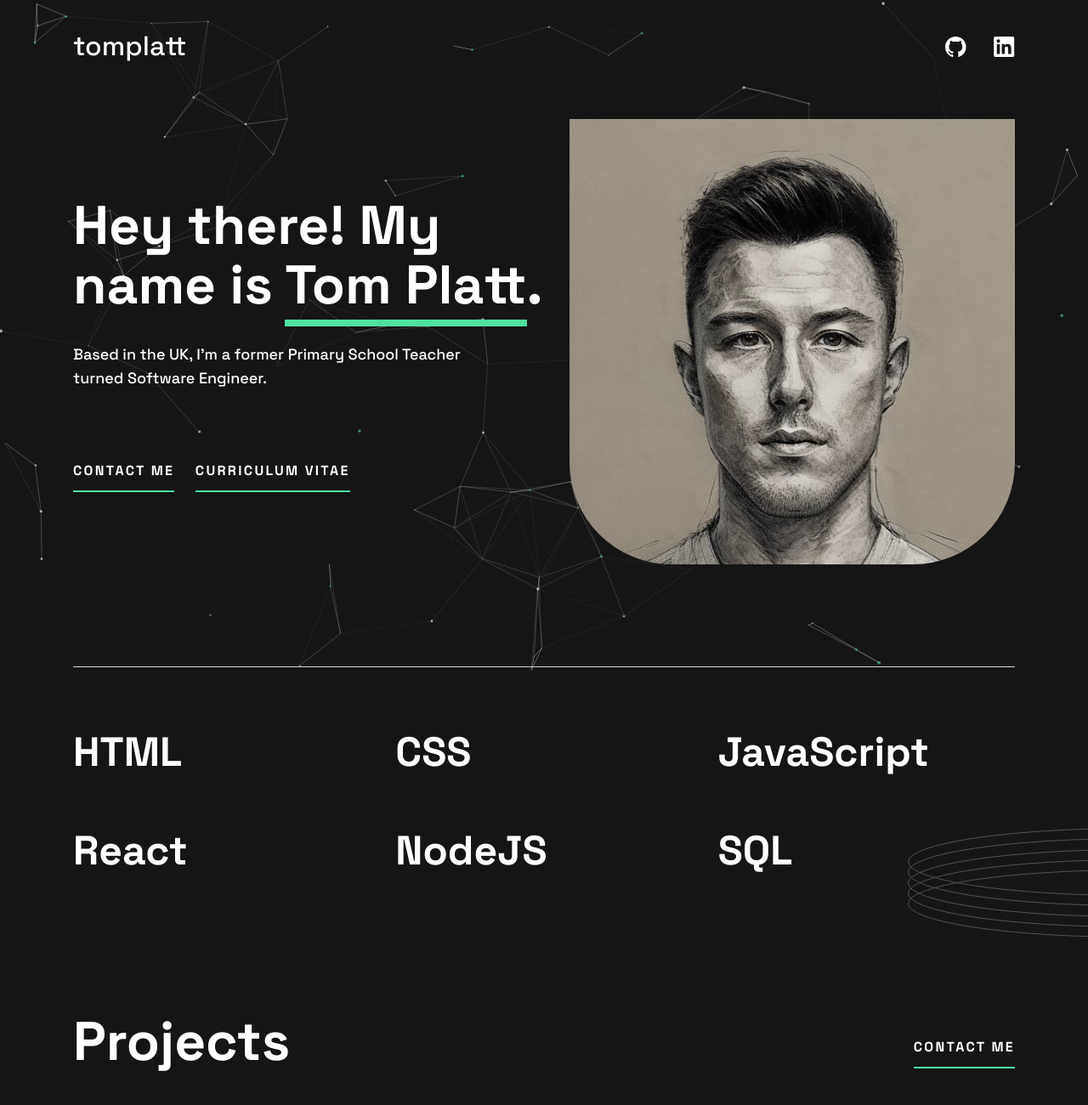
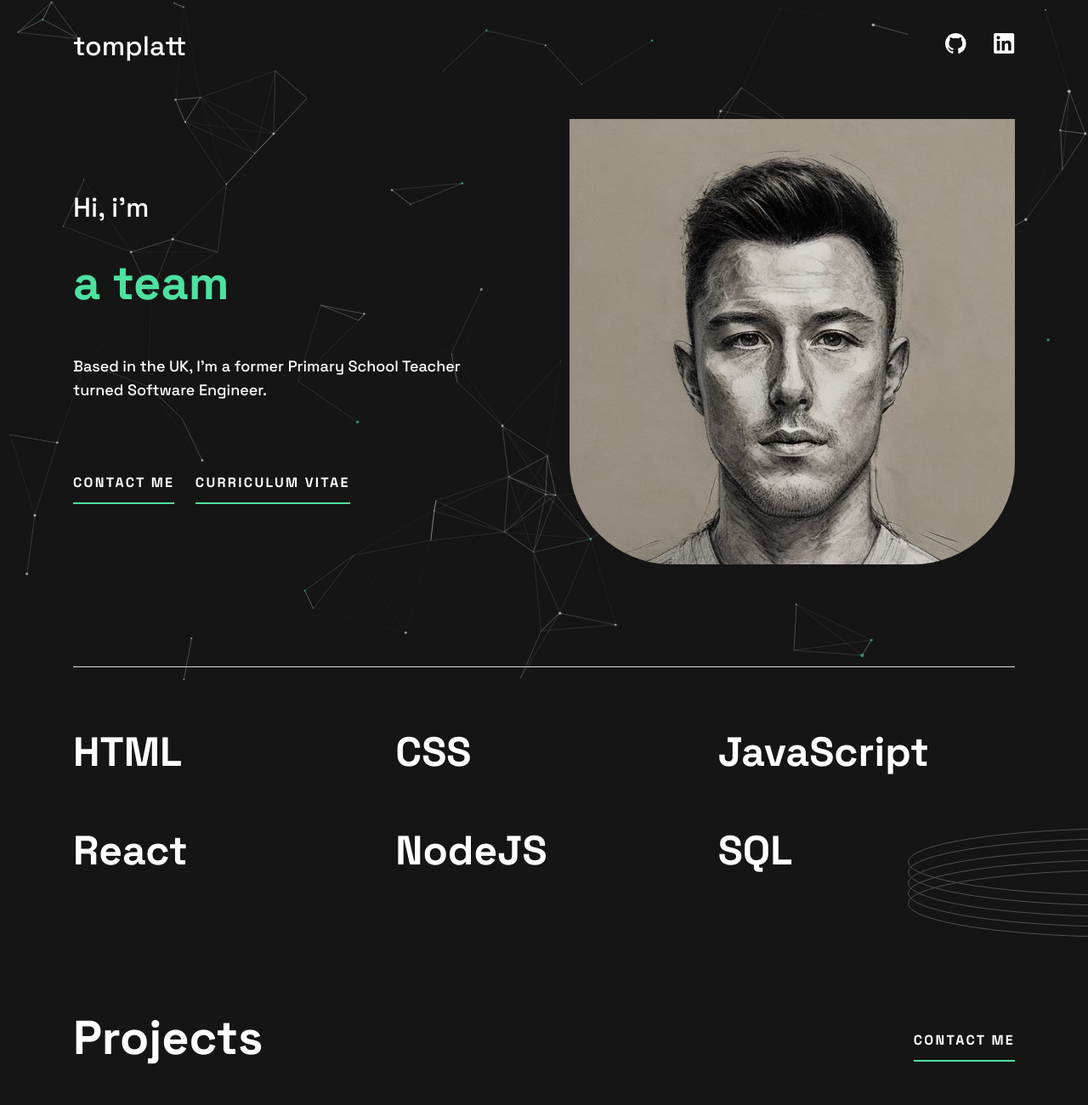
Before and after one commit to tplatt92/femportfolio, a website: page index.html in a window 1280 px wide. Shown: the top 1300 px of the page at 85% size. Drawn offline with Linux system fonts and the light colour scheme.

Commit message:
fade in and typewriter animations complete

```diff
--- a/index.html
+++ b/index.html
@@ -32,12 +32,42 @@
             >tomplatt
             <span class="visually-hidden">(to home page)</span>
           </a>
-          <a href="" class="social"
-            ><img src="assets/images/icon-github.svg" alt="github icon"
-          /></a>
-          <a href="" class="social"
-            ><img src="assets/images/icon-linkedin.svg" alt="linkedin icon"
-          /></a>
+          <a href="" class="social">
+            <svg
+            class="social-icon"
+              xmlns="http://www.w3.org/2000/svg"
+              width="25"
+              height="24"
+              aria-labelledby="socialGitHub"
+              role="img"
+            >
+              <title id="socialGitHub">GitHub</title>
+              <path
+              class="social-icon"
+                fill="#FFF"
+                fill-rule="evenodd"
+                d="M12.304 0C5.506 0 0 5.506 0 12.304c0 5.444 3.522 10.042 8.413 11.672.615.108.845-.261.845-.584 0-.292-.015-1.261-.015-2.291-3.091.569-3.891-.754-4.137-1.446-.138-.354-.738-1.446-1.261-1.738-.43-.23-1.046-.8-.016-.815.97-.015 1.661.892 1.892 1.261 1.107 1.86 2.876 1.338 3.584 1.015.107-.8.43-1.338.784-1.646-2.738-.307-5.598-1.368-5.598-6.074 0-1.338.477-2.446 1.26-3.307-.122-.308-.553-1.569.124-3.26 0 0 1.03-.323 3.383 1.26.985-.276 2.03-.415 3.076-.415 1.046 0 2.092.139 3.076.416 2.353-1.6 3.384-1.261 3.384-1.261.676 1.691.246 2.952.123 3.26.784.861 1.26 1.953 1.26 3.307 0 4.721-2.875 5.767-5.613 6.074.446.385.83 1.123.83 2.277 0 1.645-.015 2.968-.015 3.383 0 .323.231.708.846.584a12.324 12.324 0 0 0 8.382-11.672C24.607 5.506 19.101 0 12.304 0Z"
+              />
+            </svg>
+          </a>
+          <a href="" class="social">
+            <svg
+
+              xmlns="http://www.w3.org/2000/svg"
+              width="25"
+              height="24"
+              aria-labelledby="socialLinkedIn"
+              role="img"
+            >
+              <title id="socialLinkedIn">LinkedIn</title>
+              <path
+              class="social-icon"
+                fill="#FFF"
+                fill-rule="evenodd"
+                d="M5.551 3.304c-1.14 0-2.067.926-2.067 2.064 0 1.14.928 2.066 2.067 2.066a2.066 2.066 0 0 0 0-4.13ZM3.767 8.998v11.453h3.562L7.33 8.998H3.767Zm5.798 0V20.45l3.554.002.002-5.668c0-1.454.253-2.941 2.132-2.941 1.851 0 1.851 1.755 1.851 3.036v5.571l3.559-.001v-6.28c0-2.834-.517-5.457-4.27-5.457-1.763 0-2.916.997-3.368 1.85h-.05V8.997h-3.41ZM22.435 24H1.982c-.976 0-1.77-.777-1.77-1.732V1.731C.212.776 1.006 0 1.982 0h20.453c.98 0 1.777.776 1.777 1.73v20.538c0 .955-.797 1.732-1.777 1.732Z"
+              />
+            </svg>
+          </a>
         </nav>
       </div>
     </header>
@@ -49,12 +79,15 @@
             <img
               src="assets/images/tomplatt-headshot.JPG"
               alt="picture of tom platt"
-              class="hero-img"
+              class="hero-img fade-in-image"
             />
 
-            <div class="hero-text">
+            <div class="hero-text fade-in-text">
+              <div class="hero-eyebrow"><p>Hi, i'm</p></div>
               <h1 class="hero-heading heading">
-                Hey there! My name is <span class="link underline" >Tom Platt</span>.
+               <a href="" class="typewrite" data-period="2000" data-type='[ "Tom.", "a team player.", "a problem solver.", "adaptive.", "passionate." ]'>
+                  <span class="wrap"></span>
+                </a>
               </h1>
               <p class="hero-description">
                 Based in the UK, I'm a former Primary School Teacher turned Software Engineer.
@@ -68,7 +101,7 @@
           </div>
         </div>
       </section>
-      <section class="skills-section">
+      <section class="skills-section tag">
         <h2 class="visually-hidden">Skills</h2>
         <div class="wrapper skills-wrapper page-break">
             <div class="skills-item">
@@ -102,7 +135,7 @@
             class="skills-rings"
           />
       </section>
-      <section class="project-section">
+      <section class="project-section tag">
         <div class="projects-wrapper wrapper">
 
           <div class="projects-grid">
@@ -172,7 +205,7 @@
           </div>
         </div>
       </section>
-      <section id="contact" class="contact bg-less-dark">
+      <section id="contact" class="contact bg-less-dark tag">
         <div class="wrapper contact__wrapper bottom-border">
           <div class="contact__text">
             <h2 class="contact__headline heading">Contact</h2>
@@ -269,24 +302,10 @@
             >
               <title id="socialGitHub">GitHub</title>
               <path
+              class="social-icon"
                 fill="#FFF"
                 fill-rule="evenodd"
                 d="M12.304 0C5.506 0 0 5.506 0 12.304c0 5.444 3.522 10.042 8.413 11.672.615.108.845-.261.845-.584 0-.292-.015-1.261-.015-2.291-3.091.569-3.891-.754-4.137-1.446-.138-.354-.738-1.446-1.261-1.738-.43-.23-1.046-.8-.016-.815.97-.015 1.661.892 1.892 1.261 1.107 1.86 2.876 1.338 3.584 1.015.107-.8.43-1.338.784-1.646-2.738-.307-5.598-1.368-5.598-6.074 0-1.338.477-2.446 1.26-3.307-.122-.308-.553-1.569.124-3.26 0 0 1.03-.323 3.383 1.26.985-.276 2.03-.415 3.076-.415 1.046 0 2.092.139 3.076.416 2.353-1.6 3.384-1.261 3.384-1.261.676 1.691.246 2.952.123 3.26.784.861 1.26 1.953 1.26 3.307 0 4.721-2.875 5.767-5.613 6.074.446.385.83 1.123.83 2.277 0 1.645-.015 2.968-.015 3.383 0 .323.231.708.846.584a12.324 12.324 0 0 0 8.382-11.672C24.607 5.506 19.101 0 12.304 0Z"
-              />
-            </svg>
-          </a>
-          <a href="" class="social">
-            <svg
-              xmlns="http://www.w3.org/2000/svg"
-              width="26"
-              height="23"
-              aria-labelledby="socialFrontendMentor"
-              role="img"
-            >
-              <title id="socialFrontendMentor">Frontend Mentor</title>
-              <path
-                fill="#FFF"
-                d="M13.084.23a.751.751 0 0 0-.736.75v14.267a.75.75 0 1 0 1.5 0V.98a.75.75 0 0 0-.763-.75ZM24.44 4.504a.752.752 0 0 0-.284.064l-6.44 2.875a.752.752 0 0 0 0 1.37l6.44 2.884a.75.75 0 0 0 .612-1.369L19.861 8.13l4.907-2.191a.753.753 0 0 0 .38-.99.752.752 0 0 0-.708-.444ZM1.371 9.663a.752.752 0 0 0-.74.938C2.41 17.447 8.603 22.23 15.685 22.23a.75.75 0 1 0 0-1.501A14.053 14.053 0 0 1 2.083 10.225a.75.75 0 0 0-.712-.561v-.001Z"
               />
             </svg>
           </a>
@@ -300,24 +319,10 @@
             >
               <title id="socialLinkedIn">LinkedIn</title>
               <path
+              class="social-icon"
                 fill="#FFF"
                 fill-rule="evenodd"
                 d="M5.551 3.304c-1.14 0-2.067.926-2.067 2.064 0 1.14.928 2.066 2.067 2.066a2.066 2.066 0 0 0 0-4.13ZM3.767 8.998v11.453h3.562L7.33 8.998H3.767Zm5.798 0V20.45l3.554.002.002-5.668c0-1.454.253-2.941 2.132-2.941 1.851 0 1.851 1.755 1.851 3.036v5.571l3.559-.001v-6.28c0-2.834-.517-5.457-4.27-5.457-1.763 0-2.916.997-3.368 1.85h-.05V8.997h-3.41ZM22.435 24H1.982c-.976 0-1.77-.777-1.77-1.732V1.731C.212.776 1.006 0 1.982 0h20.453c.98 0 1.777.776 1.777 1.73v20.538c0 .955-.797 1.732-1.777 1.732Z"
-              />
-            </svg>
-          </a>
-          <a href="" class="social">
-            <svg
-              xmlns="http://www.w3.org/2000/svg"
-              width="24"
-              height="20"
-              aria-labelledby="socialTwitter"
-              role="img"
-            >
-              <title id="socialTwitter">Twitter</title>
-              <path
-                fill="#FFF"
-                d="M23.492 2.705a9.563 9.563 0 0 1-2.742.751 4.788 4.788 0 0 0 2.1-2.643 9.536 9.536 0 0 1-3.033 1.159 4.778 4.778 0 0 0-8.14 4.357 13.564 13.564 0 0 1-9.844-4.99 4.774 4.774 0 0 0-.646 2.4 4.778 4.778 0 0 0 2.124 3.977 4.765 4.765 0 0 1-2.163-.598v.061a4.778 4.778 0 0 0 3.832 4.684 4.812 4.812 0 0 1-2.158.082 4.78 4.78 0 0 0 4.462 3.316 9.584 9.584 0 0 1-5.932 2.045c-.38 0-.762-.022-1.14-.067a13.508 13.508 0 0 0 7.32 2.146c8.787 0 13.59-7.277 13.59-13.589 0-.205-.004-.412-.013-.617a9.71 9.71 0 0 0 2.381-2.471l.002-.003Z"
               />
             </svg>
           </a>
--- a/index.js
+++ b/index.js
@@ -29,3 +29,84 @@ contactForm.addEventListener("submit", (e) => {
   email.value = "";
   message.value = "";
 });
+
+// Fade-in-on-scroll
+
+document.addEventListener("scroll", function () {
+  var pageTop = document.documentElement.scrollTop;
+  var pageBottom = pageTop + window.innerHeight;
+  var tags = document.querySelectorAll(".tag");
+
+  tags.forEach(function (tag) {
+    if (tag.getBoundingClientRect().top < pageBottom) {
+      tag.classList.add("visible");
+    } else {
+      tag.classList.remove("visible");
+    }
+  });
+});
+
+// typewriter
+
+class TxtType {
+  constructor(el, toRotate, period) {
+    this.toRotate = toRotate;
+    this.el = el;
+    this.loopNum = 0;
+    this.period = parseInt(period, 10) || 2000;
+    this.txt = "";
+    this.tick();
+    this.isDeleting = false;
+  }
+
+  tick() {
+    let i = this.loopNum % this.toRotate.length;
+    const fullTxt = this.toRotate[i];
+
+    if (this.isDeleting) {
+      this.txt = fullTxt.substring(0, this.txt.length - 1);
+    } else {
+      this.txt = fullTxt.substring(0, this.txt.length + 1);
+    }
+
+    this.el.textContent = this.txt;
+
+    let delta = 200 - Math.random() * 100;
+
+    if (this.isDeleting) {
+      delta /= 2;
+    }
+
+    if (!this.isDeleting && this.txt === fullTxt) {
+      delta = this.period;
+      this.isDeleting = true;
+    } else if (this.isDeleting && this.txt === "") {
+      this.isDeleting = false;
+      this.loopNum++;
+      delta = 500;
+    }
+
+    setTimeout(() => {
+      this.tick();
+    }, delta);
+  }
+}
+
+document.addEventListener("DOMContentLoaded", function () {
+  const elements = document.querySelectorAll(".typewrite");
+  elements.forEach((element) => {
+    const toRotate = JSON.parse(element.getAttribute("data-type"));
+    const period = element.getAttribute("data-period");
+    if (toRotate) {
+      const lineHeight = getComputedStyle(element).lineHeight;
+      const padding = getComputedStyle(element).padding;
+      element.style.height = lineHeight;
+      element.style.padding = padding;
+
+      // Delay typewriter animation by 4 seconds (4000 milliseconds)
+      setTimeout(() => {
+        new TxtType(element, toRotate, period);
+      }, 2000);
+    }
+  });
+});
--- a/styles.css
+++ b/styles.css
@@ -101,7 +101,7 @@ p {
 
 .heading {
   font-size: 2.5rem;
-  font-size: clamp(2.5rem, 0.7rem + 7.6vw, 4rem);
+  font-size: clamp(2.5rem, 0.7rem + 7.6vw, 3.5rem);
   margin-top: 10px;
   margin-bottom: 24px;
 }
@@ -147,6 +147,10 @@ img {
 
 .social {
   display: inline-block;
+}
+
+.social-icon:hover {
+  fill: #4ee1a0;
 }
 
 .visually-hidden {
@@ -218,6 +222,10 @@ canvas {
   top: 219px;
   right: 0;
   translate: 60%;
+}
+
+.hero-eyebrow {
+  font-size: 2rem;
 }
 
 .hero-heading {
@@ -625,3 +633,57 @@ footer {
     padding-block: 47px 92px;
   }
 }
+
+/* Fade in Animations */
+
+.fade-in-text {
+  animation: fadeIn 3s;
+}
+
+.fade-in-image {
+  animation: fadeIn 5s;
+}
+
+@keyframes fadeIn {
+  0% {
+    opacity: 0;
+  }
+  100% {
+    opacity: 1;
+  }
+}
+
+@media (max-width: 35em) {
+  .tag {
+    opacity: 0;
+    transform: translate(0, 10vh);
+    transition: all 1s;
+  }
+
+  .tag.visible {
+    opacity: 1;
+    transform: translate(0, 0);
+  }
+}
+
+@media (min-width: 62.5em) {
+  .tag {
+    opacity: 0;
+    transform: translate(0, 10vh);
+    transition: all 1s;
+  }
+
+  .tag.visible {
+    opacity: 1;
+    transform: translate(0, 0);
+  }
+}
+
+.hero-text h1 a {
+  text-transform: none;
+  color: var(--clr-accent);
+}
+
+.typewrite {
+  overflow: hidden;
+}
```
Also changed, not shown: test.html (deleted, +0 -18 lines).
